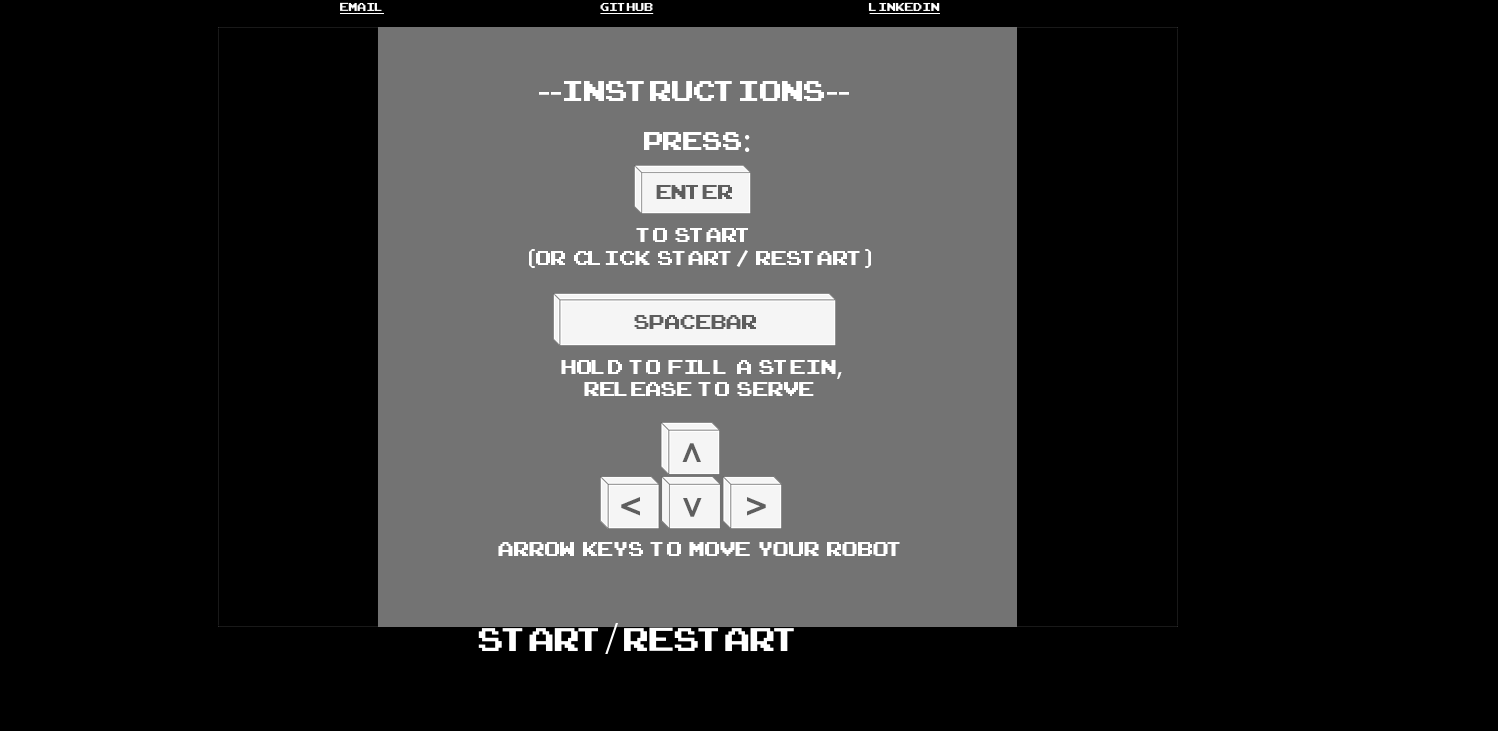
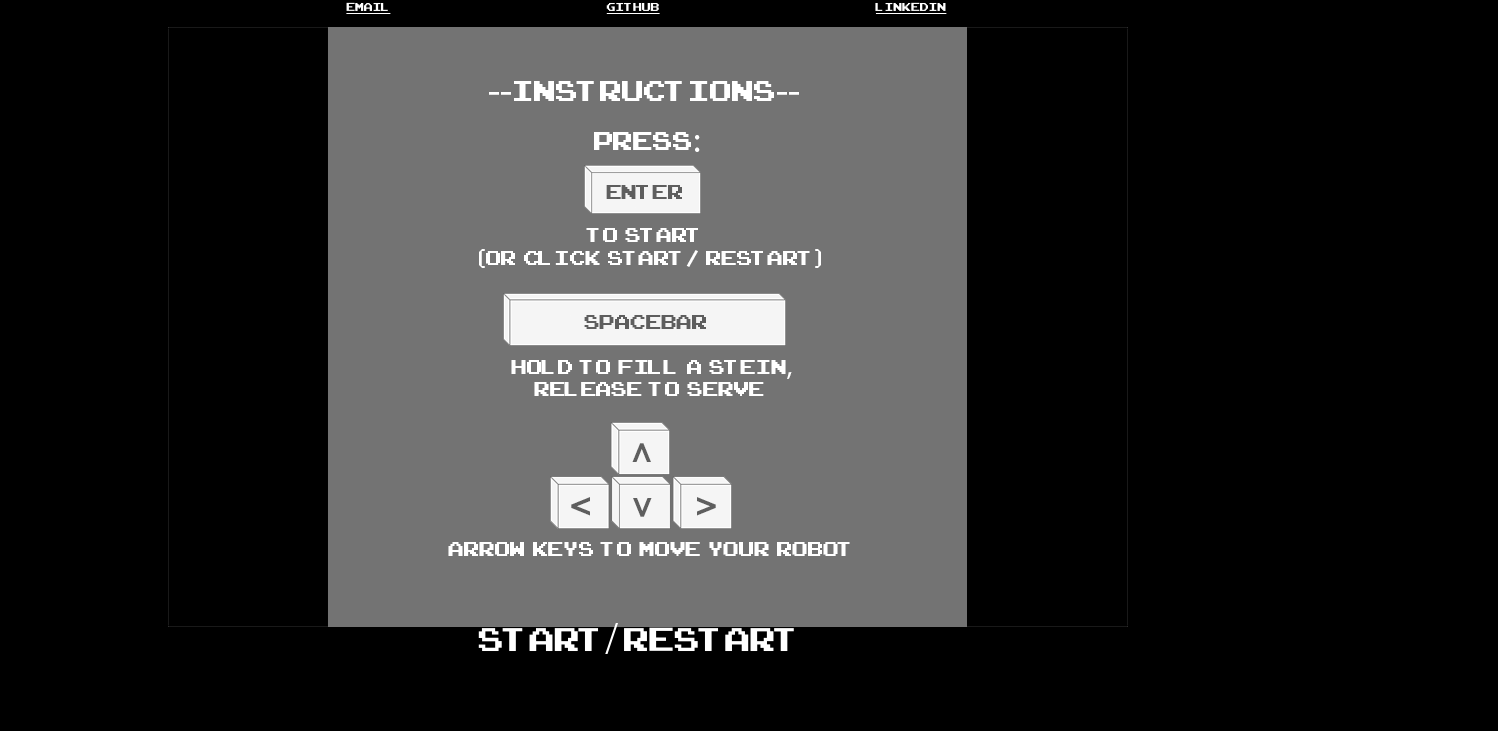
Before and after one commit to justinkizer/justinkizer.github.io, a website built with webpack: page index.html in a window 1280 px wide. Shown: the part 69-800 px from the top of the page, 1498 px wide, since content can reach past the window. Built offline with nearby package versions, Linux system fonts and the light colour scheme.

Commit message:
Fix CSS centering for smaller monitor widths

```diff
--- a/robo_tapper_style.css
+++ b/robo_tapper_style.css
@@ -6,8 +6,9 @@ body {
 .canvas-container {
   width: 100%;
   position: absolute;
-  left: 17%;
   top: 12%;
+  display: flex;
+  justify-content: center;
 }
 
 .header-container {
@@ -28,8 +29,8 @@ h1 {
 }
 
 .robo-tapper-canvas {
-  position: absolute;
-  top: 12%;
+  margin-left: auto;
+  margin-right: auto;
   background-image: url("assets/instructions.png");
   background-size: cover;
   min-height: 600px;
@@ -74,7 +75,7 @@ button:hover {
 .nav-container {
   position: absolute;
   top: 8.5%;
-  left: 0%;
+  left: 0.5%;
   width: 100%;
   display: flex;
   justify-content: center;
```
